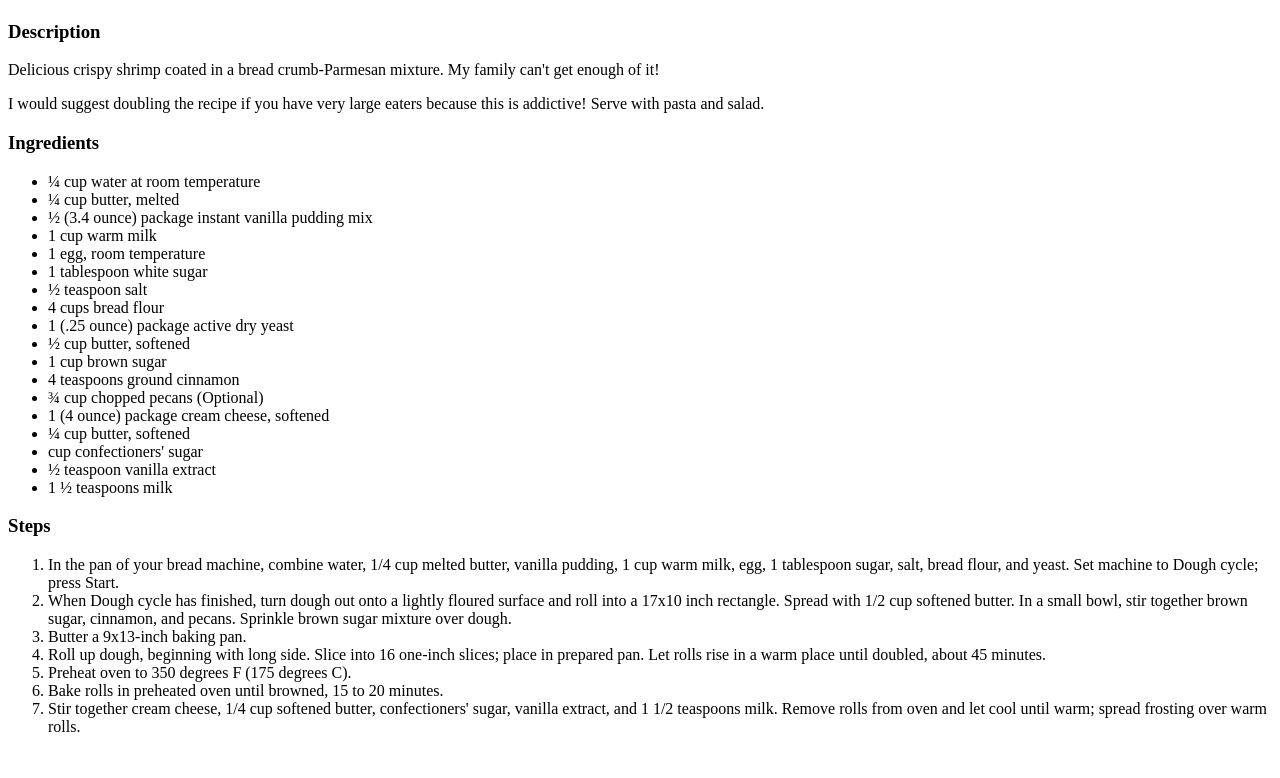
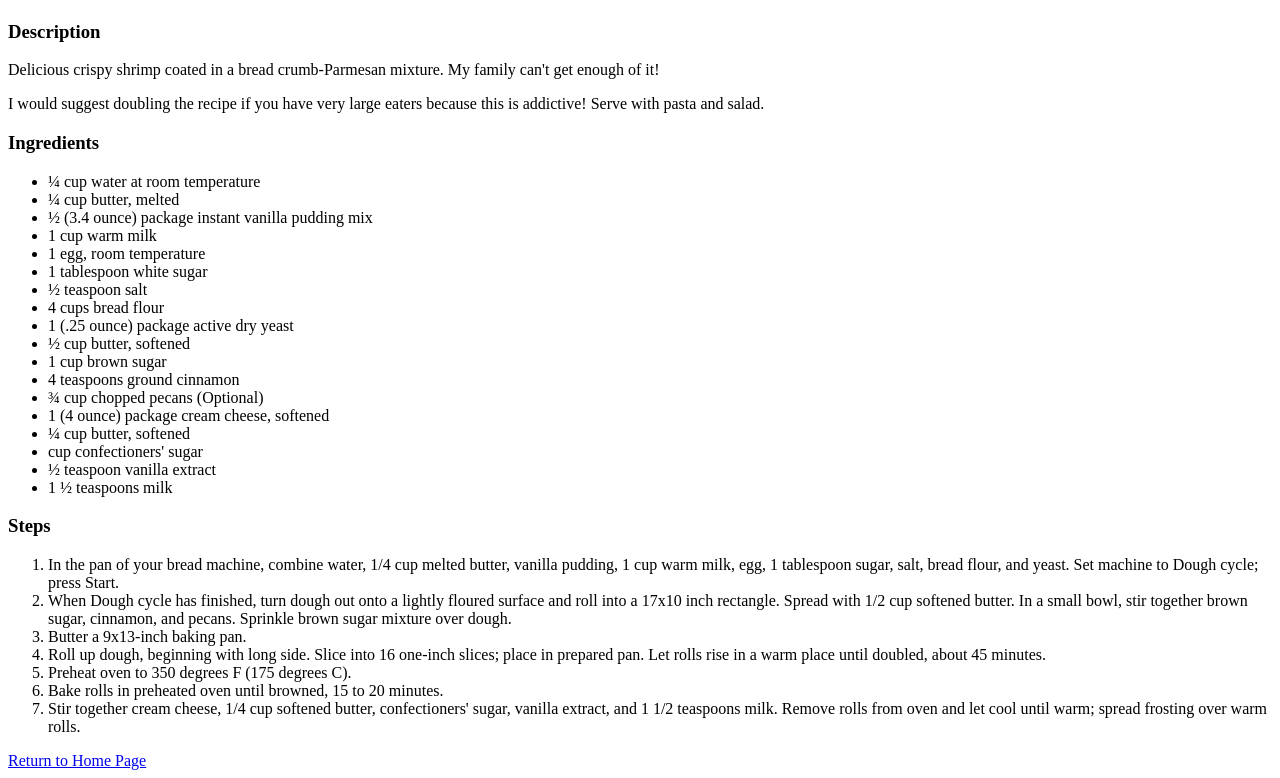
Before and after one commit to davidumoru/odin-recipes, a plain HTML site: page recipes/cinnamon-roll.html in a window 1280 px wide. Shown: the part 591-1369 px from the top of the page. Before the commit the page ends 1343 px from the top, so only its background shows below. Drawn offline with Linux system fonts and the light colour scheme.

Commit message:
Add Return Link to Recipe Pages

```diff
--- a/recipes/cinnamon-roll.html
+++ b/recipes/cinnamon-roll.html
@@ -44,5 +44,7 @@
         <li>Bake rolls in preheated oven until browned, 15 to 20 minutes.</li>
         <li>Stir together cream cheese, 1/4 cup softened butter, confectioners' sugar, vanilla extract, and 1 1/2 teaspoons milk. Remove rolls from oven and let cool until warm; spread frosting over warm rolls.</li>
     </ol>
+
+    <a href="../index.html">Return to Home Page</a>
 </body>
 </html>
```
Also changed, not shown: recipes/garlic-parmesan-shrimp.html (+2 -0 lines), recipes/ramen-coleslaw.html (+2 -0 lines).
